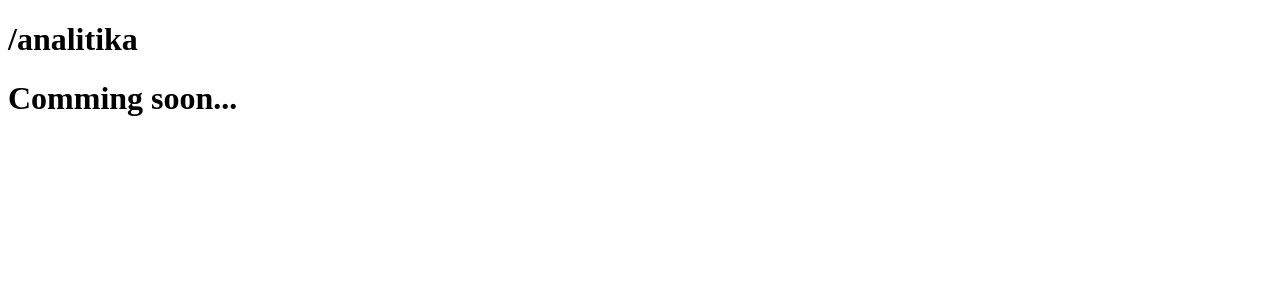
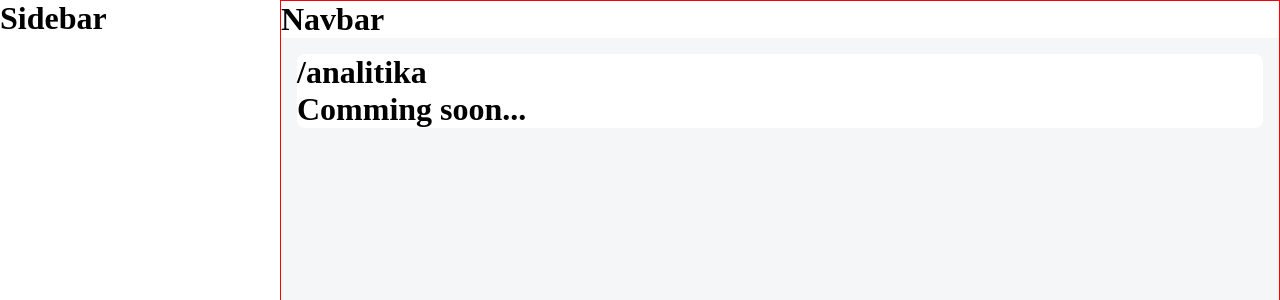
Before and after one commit to AzimovAsadbek/crm, a React (Vite) app: page /analitika in a window 1280 px wide. Shown: the top 300 px of the page. Built offline with nearby package versions, Linux system fonts and the light colour scheme.

Commit message:
building structure

```diff
--- a/src/components/Navbar/style.js
+++ b/src/components/Navbar/style.js
@@ -1,6 +1,7 @@
 import styled from "styled-components"
 
 const Container = styled.div`
+    background-color: white;
 `
 
 export { Container }
--- a/src/components/Sidebar/index.jsx
+++ b/src/components/Sidebar/index.jsx
@@ -1,9 +1,19 @@
-import { Container } from "./style"
+import { Outlet } from "react-router-dom"
+import Navbar from "../Navbar"
+import { Body, Container, SidebarContainer, Wrapper } from "./style"
 
 const Sidebar = () => {
     return (
         <Container>
-            <h1>Sidebar</h1>
+            <SidebarContainer>
+                <h1>Sidebar</h1>
+            </SidebarContainer>
+            <Body>
+                <Navbar />
+                <Wrapper>
+                    <Outlet />
+                </Wrapper>
+            </Body>
         </Container>
     )
 }
--- a/src/components/Sidebar/style.js
+++ b/src/components/Sidebar/style.js
@@ -1,6 +1,31 @@
 import styled from "styled-components"
 
 const Container = styled.div`
+    display: flex;
 `
 
-export { Container }
+const SidebarContainer = styled.div`
+    width: 280px;
+    height: 100vh;
+    /* border: 1px solid red; */
+    overflow-y: scroll;
+    &::-webkit-scrollbar{
+        width: 0;
+    }
+    background-color: white;
+`
+
+const Body = styled.div`
+    flex: 1;
+    border:1px solid red;
+
+`
+
+const Wrapper = styled.div`
+    /* border:1px solid red; */
+    margin: 16px;
+    background-color: white;
+    border-radius: 8px;
+`
+
+export { Container, SidebarContainer, Body, Wrapper }
--- a/src/index.css
+++ b/src/index.css
@@ -0,0 +1,9 @@
+* {
+  margin: 0;
+  padding: 0;
+  box-sizing: border-box;
+}
+
+body {
+  background-color: #f5f6f8;
+}
--- a/src/root/index.jsx
+++ b/src/root/index.jsx
@@ -1,11 +1,14 @@
-import { Route, Routes } from "react-router-dom"
+import { Navigate, Route, Routes } from "react-router-dom"
 import Generics from "../views/Generics"
 import sidebar from "../utils/sidebar"
+import Sidebar from "../components/Sidebar"
 
 
 const Root = () => {
     return (
         <Routes >
+            <Route element={<Sidebar />}>
+
                 {sidebar.map(parent => {
                     const Element = parent.element
                     if (parent?.children?.length) {
@@ -16,6 +19,9 @@ const Root = () => {
                     }
                     return <Route path={parent.path} element={<Element />} />
                 })}
+            </Route>
+
+            <Route path="/" element={<Navigate to={"/analitika"} />} />
             <Route path="*" element={<h1>Not Found</h1>} key={parent?.id} />
         </Routes>
     )
```
Lines whose indentation alone changed are shown as unchanged.
